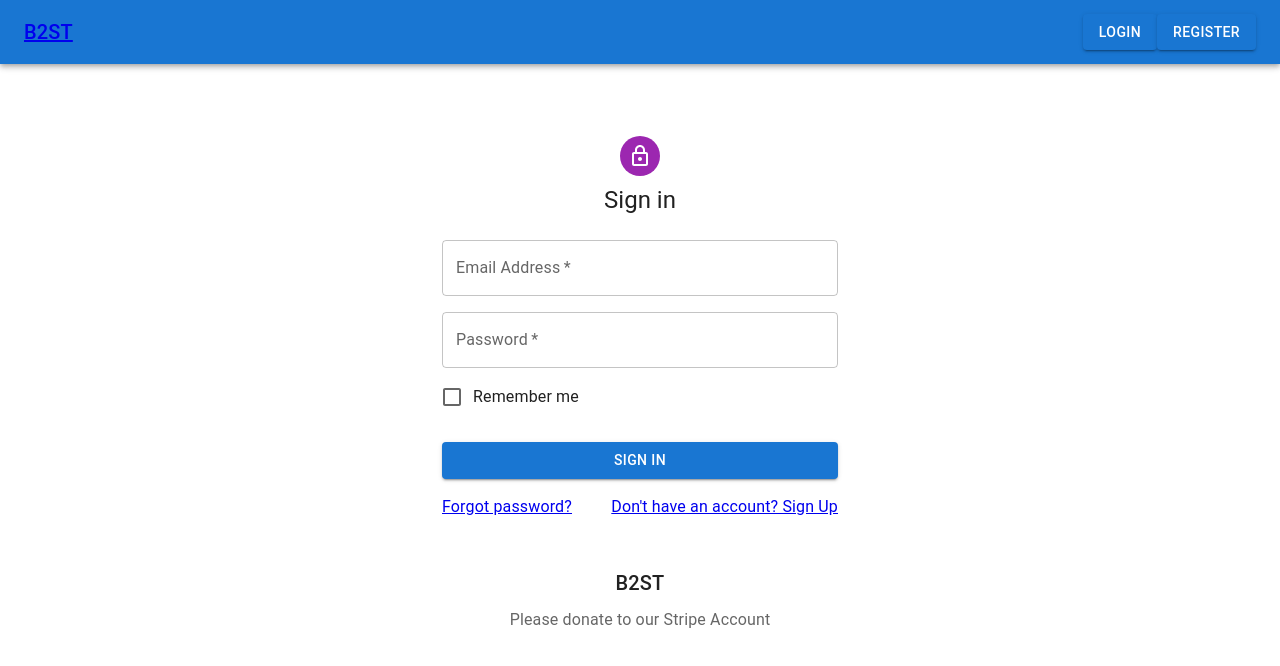
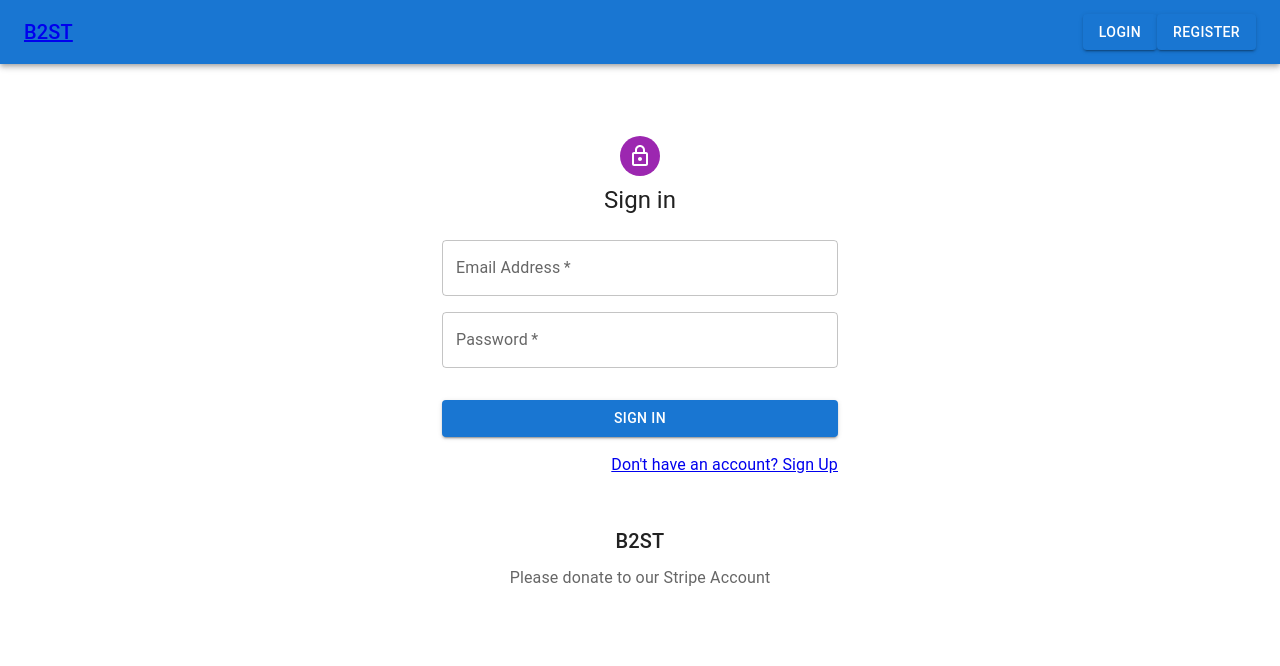
Before and after one commit to dcsil/B2ST-App, a React (Create React App) app in the folder client/: page /login in a window 1280 px wide. Shown: the top 666 px of the page. Built offline with nearby package versions, Linux system fonts and the light colour scheme; no server answers.

Commit message:
remove no backend button

```diff
--- a/client/src/pages/Login.js
+++ b/client/src/pages/Login.js
@@ -12,9 +12,6 @@ import AuthForm from "../components/AuthForm";
 const LoginFormFooter = (
   <Grid container>
     <Grid item xs>
-      <Link to="/" variant="body2">
-        Forgot password?
-      </Link>
     </Grid>
     <Grid item>
       <Link to="/register" variant="body2">
@@ -24,12 +21,6 @@ const LoginFormFooter = (
   </Grid>
 )
 
-const LoginCheckBox = (
-  <FormControlLabel
-    control={<Checkbox value="remember" color="primary" />}
-    label="Remember me"
-  />
-)
 
 export default function Login() {
   const [email, setEmail] = useState("")
@@ -62,7 +53,7 @@ export default function Login() {
         autoComplete="current-password"
         onChange={(e)=>{setPassword(e.target.value)}}
       />
-      {LoginCheckBox}
+
     </AuthForm>
   );
 }
```
